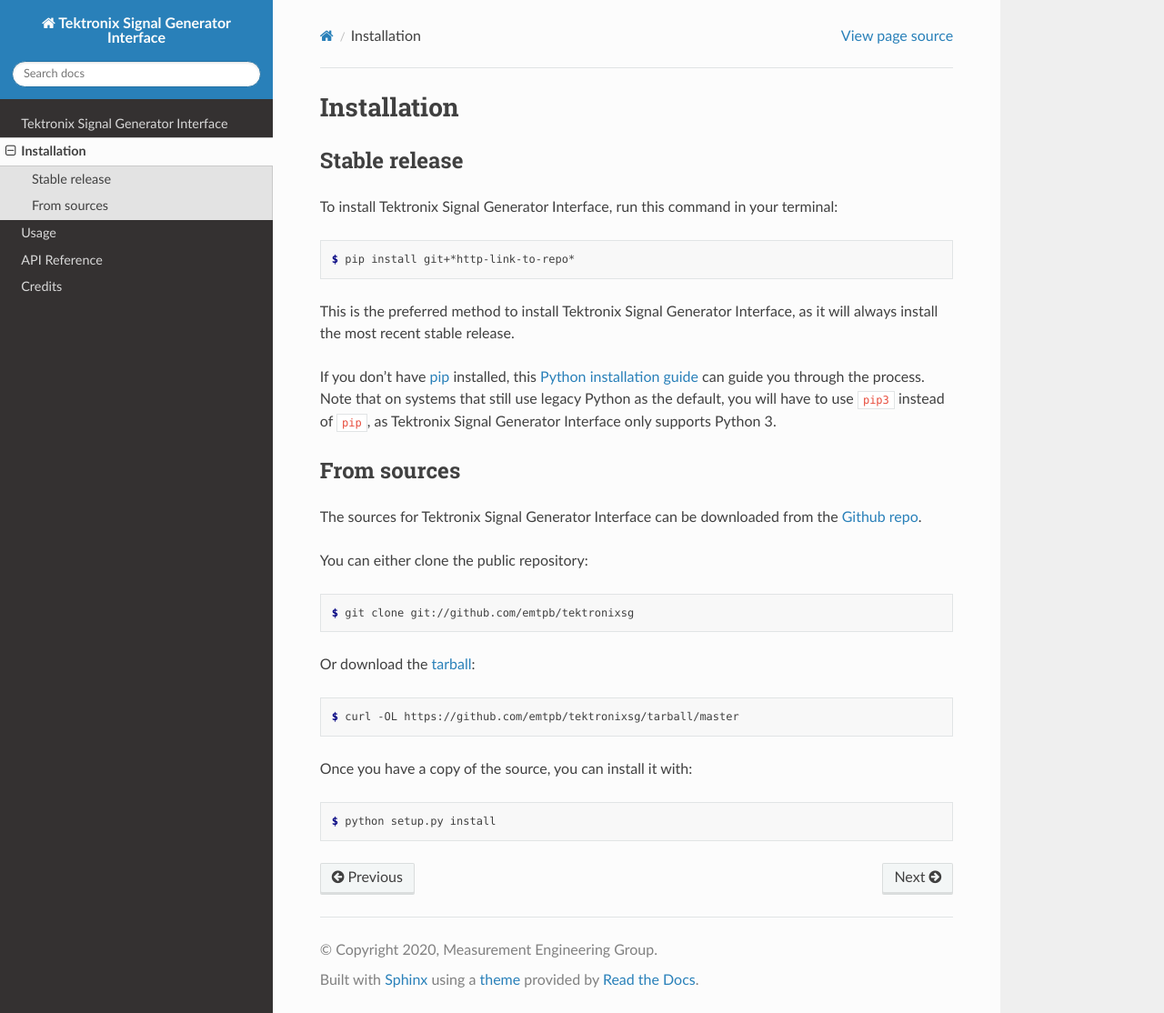
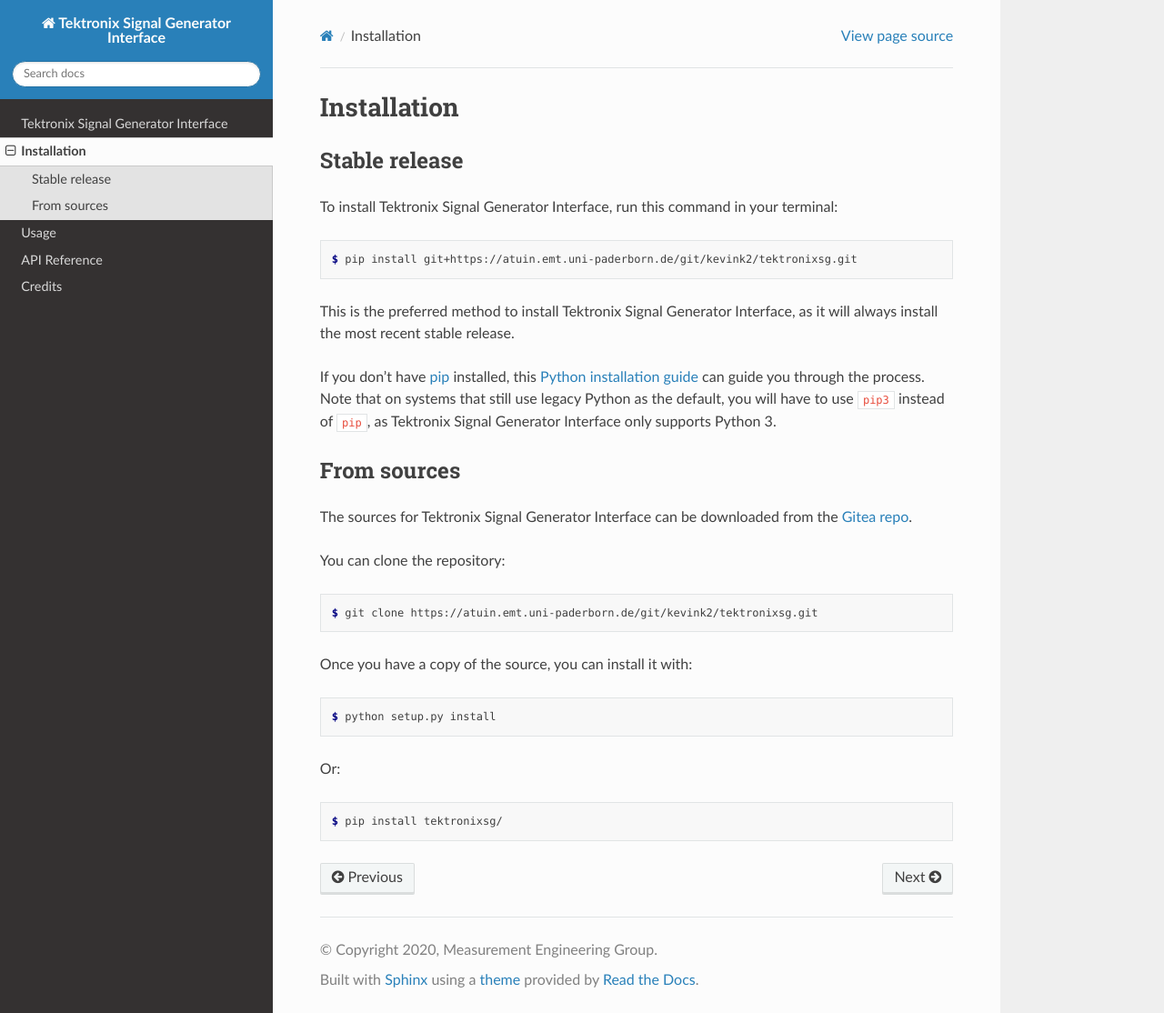
Before and after one commit to emtpb/tektronixsg, a Sphinx documentation site: the page built from docs/installation.rst, in a window 1280 px wide and 1114 px high. Shown: the whole window at 91% size. Built offline with Sphinx 7.4.7 and the Read the Docs theme 2.0.0, drawn with Linux system fonts in a browser that asks for light colours; formulas are drawn with MathJax 3.

Commit message:
Adapt installation guide

```diff
--- a/docs/installation.rst
+++ b/docs/installation.rst
@@ -10,7 +10,7 @@
 
 .. code-block:: console
 
-   $ pip install git+*http-link-to-repo*
+   $ pip install git+https://atuin.emt.uni-paderborn.de/git/kevink2/tektronixsg.git
 
 This is the preferred method to install Tektronix Signal Generator Interface, as it
 will always install the most recent stable release.
@@ -29,19 +29,13 @@
 ============
 
 The sources for Tektronix Signal Generator Interface can be downloaded from the
-`Github repo`_.
+`Gitea repo`_.
 
-You can either clone the public repository:
+You can clone the repository:
 
 .. code-block:: console
 
-   $ git clone git://github.com/emtpb/tektronixsg
-
-Or download the `tarball`_:
-
-.. code-block:: console
-
-   $ curl -OL https://github.com/emtpb/tektronixsg/tarball/master
+   $ git clone https://atuin.emt.uni-paderborn.de/git/kevink2/tektronixsg.git
 
 Once you have a copy of the source, you can install it with:
 
@@ -49,6 +43,11 @@
 
    $ python setup.py install
 
+Or:
 
-.. _Github repo: https://github.com/emtpb/tektronixsg
+.. code-block:: console
+
+    $ pip install tektronixsg/
+
+.. _Gitea repo: https://atuin.emt.uni-paderborn.de/git/kevink2/tektronixsg
 .. _tarball: https://github.com/emtpb/tektronixsg/tarball/master
```
